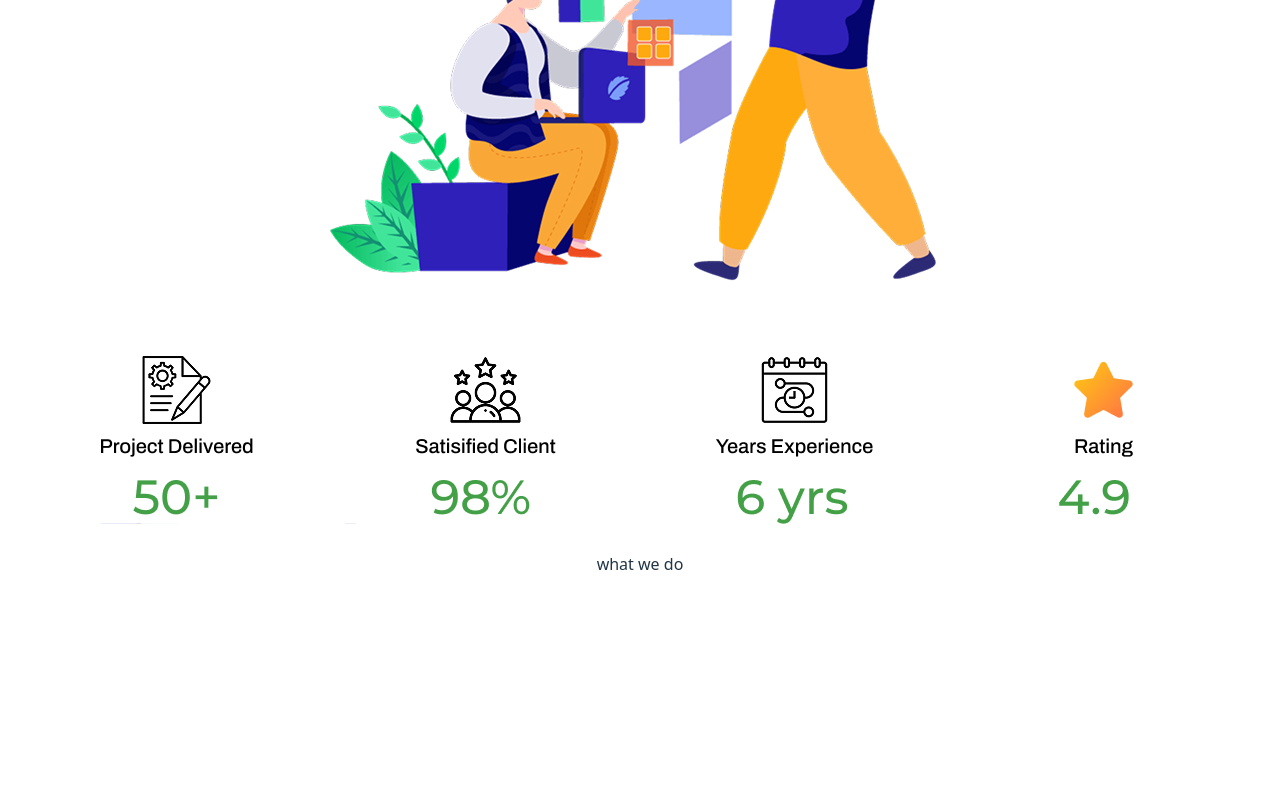
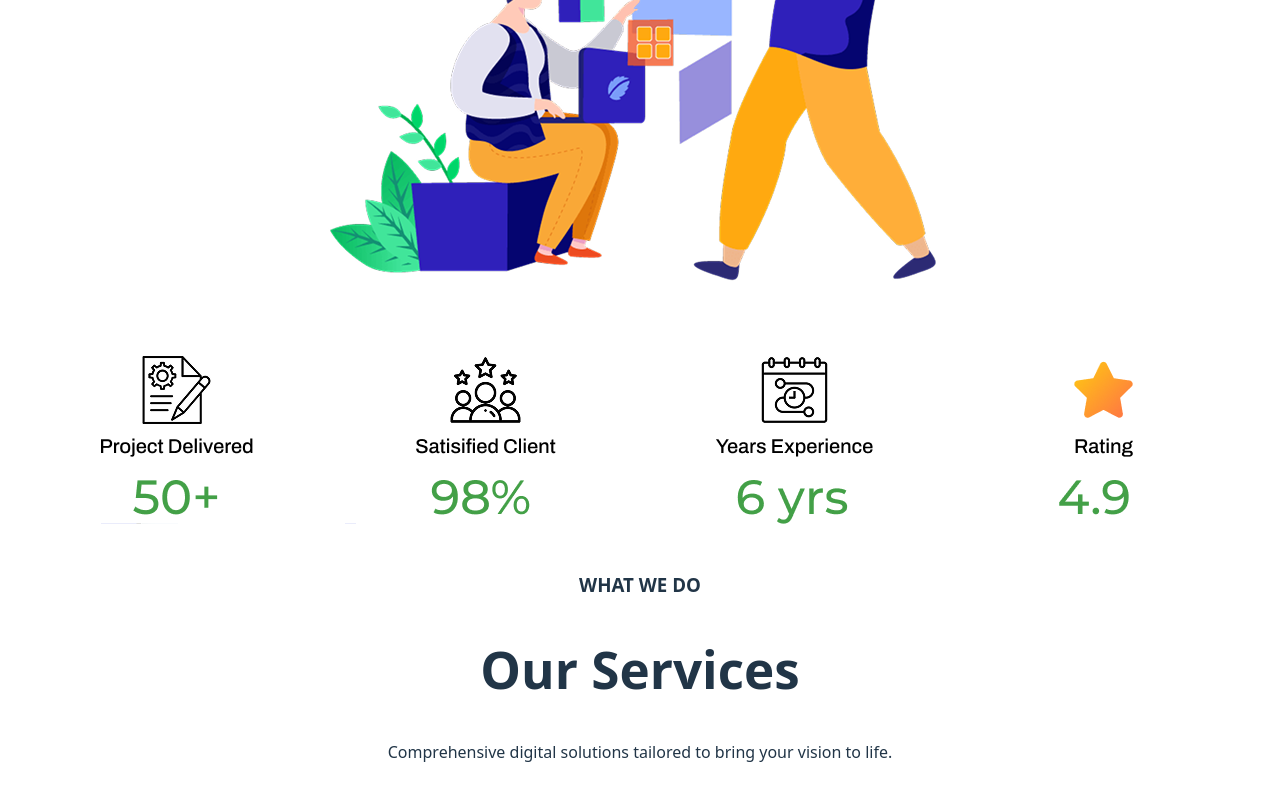
Before and after one commit to jeremiahbwala/devcheque-webapp, a React (Vite) app: page / in a window 1280 px wide. Shown: the part 571-1371 px from the top of the page. Before the commit the page ends 1179 px from the top, so only its background shows below. Built offline with nearby package versions, Linux system fonts and the light colour scheme.

Commit message:
Modify the service section

```diff
--- a/src/service.jsx
+++ b/src/service.jsx
@@ -8,7 +8,11 @@ function Service() {
   return (
     <>
       <section>
-        <div>what we do</div>
+        <div>
+            <h3>WHAT WE DO</h3>
+            <h1>Our Services</h1>
+            <p>Comprehensive digital solutions tailored to bring your vision to life.</p>
+        </div>
       </section>
     </>
   )
```
